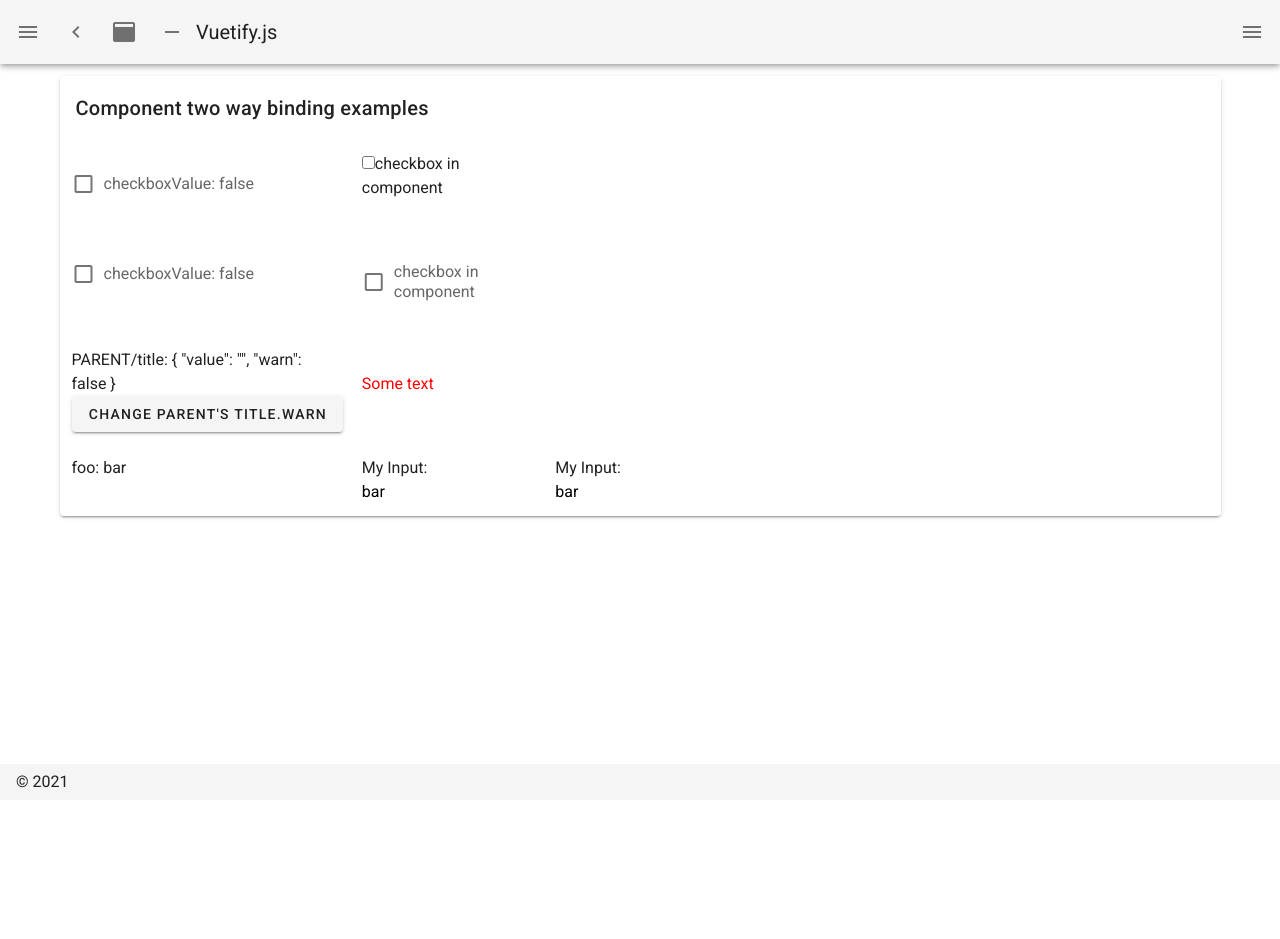
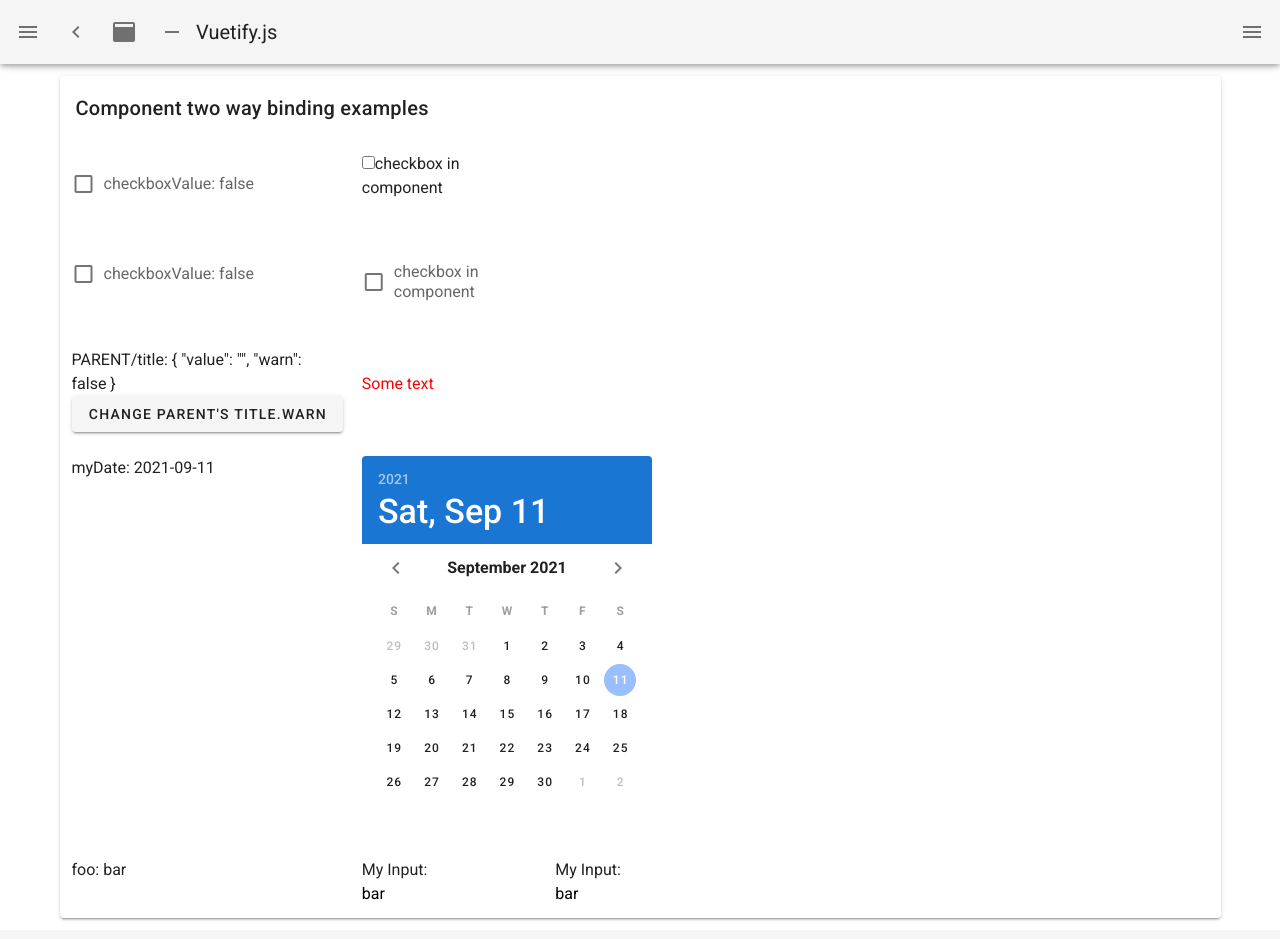
Before and after one commit to nonjosh/nuxt-vuetify-dev, a Nuxt app: page /binding in a window 1280 px wide. Shown: the top 939 px of the page. Before the commit the page ends 800 px from the top, so only its background shows below. Built offline with nearby package versions, Linux system fonts and the light colour scheme.

Commit message:
add v-date-picker binding example

```diff
--- /dev/null
+++ b/components/MyDatePicker.vue
@@ -0,0 +1,29 @@
+<template>
+  <v-date-picker v-model="inputVal" show-adjacent-months></v-date-picker>
+</template>
+
+<script>
+export default {
+  model: {
+    prop: 'myDate',
+    event: 'change',
+  },
+  props: {
+    myDate: String,
+  },
+  computed: {
+    inputVal: {
+      get() {
+        return this.myDate
+      },
+      set(val) {
+        console.log(val)
+        this.$emit('change', val)
+      },
+    },
+  },
+}
+</script>
+
+<style>
+</style>
--- a/pages/binding.vue
+++ b/pages/binding.vue
@@ -38,6 +38,10 @@
         /></v-col>
       </v-row>
       <v-row>
+        <v-col cols="12" lg="3">myDate: {{ myDate }}</v-col>
+        <v-col cols="12" lg="4"> <my-date-picker v-model="myDate" /></v-col>
+      </v-row>
+      <v-row>
         <v-col cols="12" lg="3">foo: {{ foo }}</v-col>
         <v-col cols="12" lg="2"> <my-input v-model="foo"></my-input></v-col>
         <v-col cols="12" lg="2">
@@ -58,6 +62,7 @@ export default {
         warn: false,
       },
       foo: 'bar',
+      myDate: '2021-09-11',
     }
   },
 }
```
